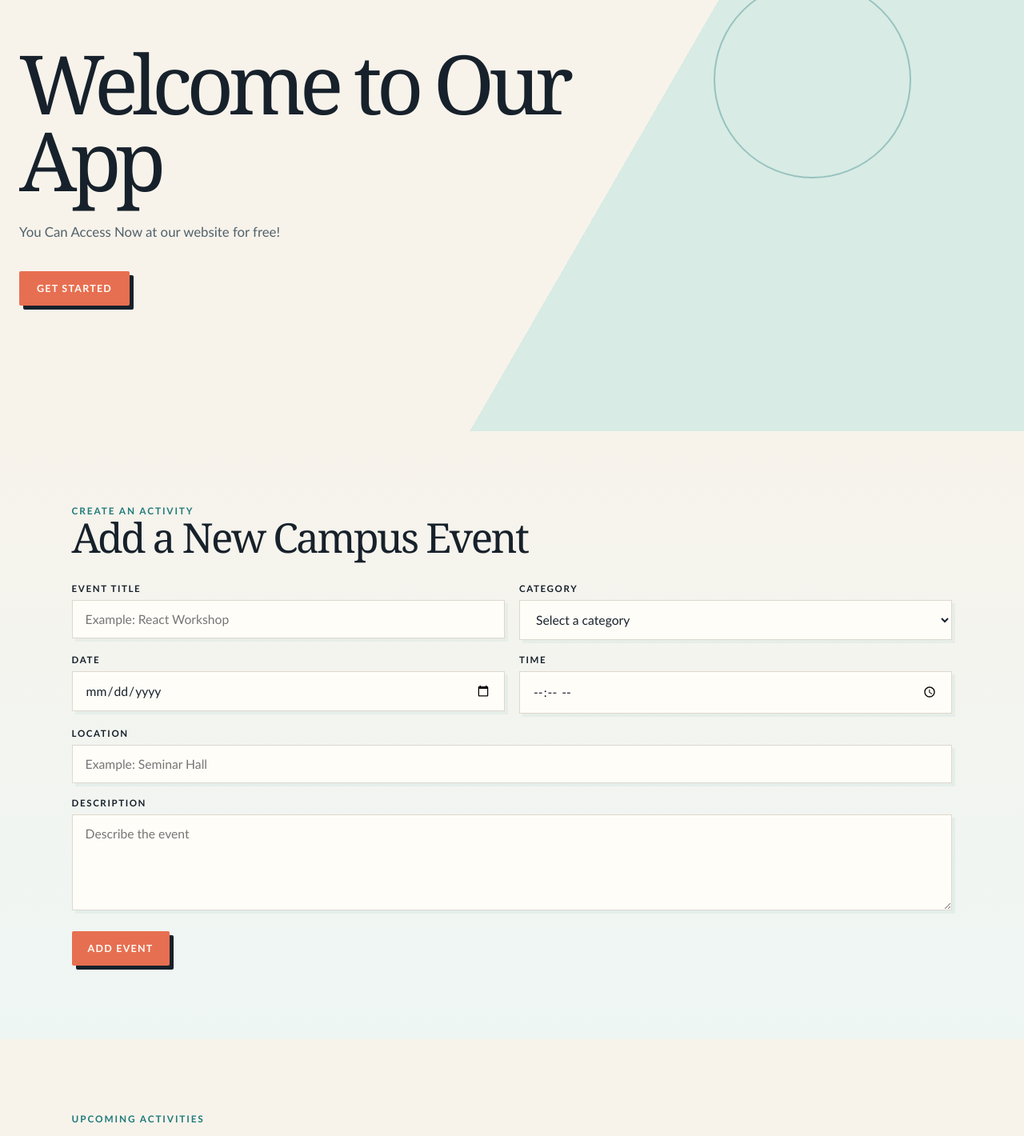
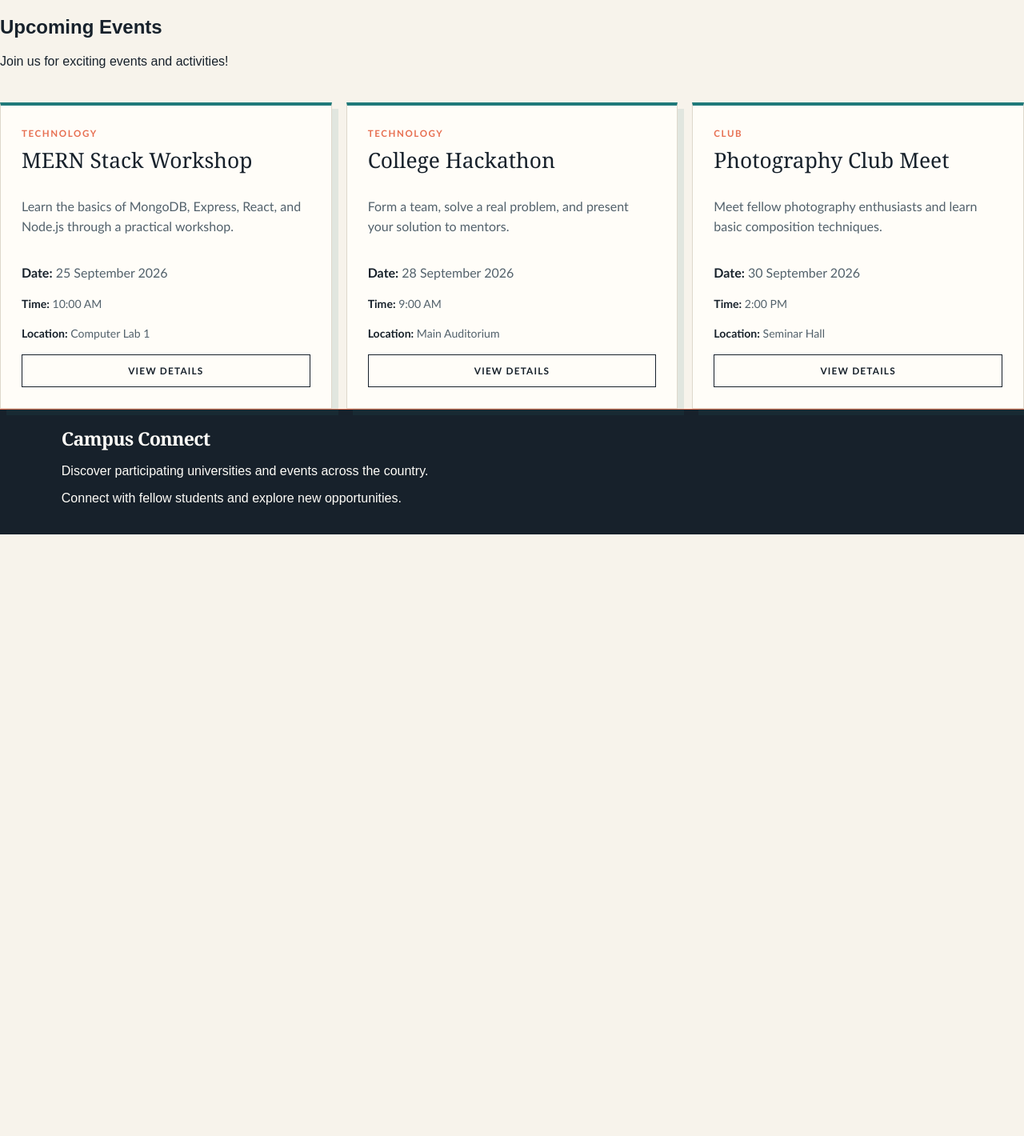
Before and after one commit to Hitesh2006403/MERN-Fullstack, a React (Vite) app: page /events in a window 1280 px wide. Shown: the part 180-1600 px from the top of the page at 80% size. After the commit the page ends 848 px from the top, so only its background shows below. Built offline with nearby package versions, Linux system fonts and the light colour scheme.

Commit message:
new files

```diff
--- a/src/App.jsx
+++ b/src/App.jsx
@@ -35,13 +35,191 @@
 //   );
 // }
 
+// import { useState } from "react";
+// import "./App.css";
+// import Navbar from "./Components/Navbar";
+// import Hero from "./Components/Hero";
+// import EventForm from "./Components/EventForm";
+// import EventSection from "./Components/Eventsection";
+// import Footer from "./Components/footer";
+// import { initialEvents } from "./Data/Event";
+
+// function App() {
+//   const [events, setEvents] = useState(initialEvents);
+
+//   function handleAddEvent(newEvent) {
+//     setEvents([...events, newEvent]);
+//   }
+
+//   return (
+//     <div>
+//       <Navbar />
+
+//       <main id="home">
+//         <Hero
+//           title="Discover What Is Happening on Campus"
+//           description="Find workshops, sports activities, club meetings, and opportunities to connect with other students."
+//         />
+
+//         <EventForm onAddEvent={handleAddEvent} />
+
+//         <EventSection events={events} />
+//       </main>
+
+//       <Footer />
+//     </div>
+//   );
+// }
+// export default App;
+
+
+// import { useState } from "react";
+// import { BrowserRouter, Routes, Route } from "react-router-dom";
+// import "./App.css";
+// import Navbar from "./Components/Navbar";
+// import Hero from "./Components/Hero";
+// import EventForm from "./Components/EventForm";
+// import EventSection from "./Components/Eventsection";
+// import Footer from "./Components/footer";
+// import { initialEvents } from "./Data/Event";
+
+// function App() {
+//   const [events, setEvents] = useState(initialEvents || []);
+
+//   function handleAddEvent(newEvent) {
+//     setEvents((currentEvents) => [...currentEvents, newEvent]);
+//   }
+
+//   return (
+//     <BrowserRouter>
+//       <div className="app">
+//         <Navbar />
+
+//         <Routes>
+//           <Route
+//             path="/"
+//             element={
+//               <>
+//                 <Hero
+//                   title="Discover What Is Happening on Campus"
+//                   description="Find workshops, sports activities, club meetings, and opportunities to connect with other students."
+//                 />
+//                 <EventForm onAddEvent={handleAddEvent} />
+//                 <EventSection events={events} />
+//               </>
+//             }
+//           />
+
+//           <Route
+//             path="/events"
+//             element={<EventSection events={events} />}
+//           />
+
+//           <Route
+//             path="/about"
+//             element={
+//               <section>
+//                 <h1>About Campus Events</h1>
+//                 <p>Discover events happening on campus.</p>
+//               </section>
+//             }
+//           />
+//         </Routes>
+
+//         <Footer />
+//       </div>
+//     </BrowserRouter>
+//   );
+// }
+
+// export default App;
+// import "./App.css";
+// function App() {
+//   const trainername="Manoj";
+//   const trainingday=3;
+//   return (
+//     <main className="App">
+//       <section className="App-header">
+//       <p className="daylabel">React day</p>
+//       <h2 className="title">College course explore </h2>
+//       <p>Trainer:{trainername}</p>
+//       <p>Training Day:{trainingday}</p>
+//       <p>used react,jsx,componenrs</p>
+//     </section>
+//     </main>
+//   );
+// }
+// export default App;
+// import "./App.css";
+// import Navbar from "./Components/Navbar";
+// import Hero from "./Components/Hero";
+// import EventSection from "./Components/EventSection";
+// import Footer from "./Components/footer";
+// function App() {
+//   return (
+//     <div>
+//       <Navbar />
+//       <main className="App">
+//         <h1>Welcome to Campus Connect</h1>
+//       </main>
+//       <Hero />
+//       <EventSection />
+//        <Footer />
+//     </div>
+//   );
+// }
+// export default App;
+// import { useState } from "react";
+// import "./App.css";
+// import Navbar from "./Components/Navbar";
+// import Hero from "./Components/Hero";
+// import EventForm from "./Components/EventForm";
+// import EventSection from "./Components/EventSection";
+// import Footer from "./Components/footer";
+// import { initialEvents } from "./data/events";
+// import { Route, Routes } from "react-router-dom";
+// import About from "./pages/About";
+// function App() {
+//   const [events, setEvents] = useState(initialEvents);
+
+//   function handleAddEvent(newEvent) {
+//     setEvents([...events, newEvent]);
+//   }
+
+//   return (
+//     <div>
+//       <Navbar />
+
+//       <Routes>
+//         <Route
+//           path="/"
+//           element={
+//             <main id="home">
+//               <Hero
+//                 title="Discover What Is Happening on Campus"
+//                 description="Find workshops, sports activities, club meetings, and opportunities to connect with other students."
+//               />
+//               <EventSection events={events} />
+//               <EventForm onAddEvent={handleAddEvent} />
+//             </main>
+//           }
+//         />
+//         <Route path="/pages/about" element={<About />} />
+//       </Routes>
+//       <Footer />
+//     </div>
+//   );
+// }
+
+// export default App;
 import { useState } from "react";
+import { Routes, Route } from "react-router-dom";
 import "./App.css";
 import Navbar from "./Components/Navbar";
-import Hero from "./Components/Hero";
-import EventForm from "./Components/EventForm";
-import EventSection from "./Components/Eventsection";
 import Footer from "./Components/footer";
+import Homepage from "./pages/HomePage";
+import EventsPage from "./pages/EventsPage";
+import AboutPage from "./pages/AboutPage";
 import { initialEvents } from "./Data/Event";
 
 function App() {
@@ -55,16 +233,18 @@ function App() {
     <div>
       <Navbar />
 
-      <main id="home">
-        <Hero
-          title="Discover What Is Happening on Campus"
-          description="Find workshops, sports activities, club meetings, and opportunities to connect with other students."
+      <Routes>
+        <Route
+          path="/"
+          element={
+            <Homepage events={events} onAddEvent={handleAddEvent} />
+          }
         />
 
-        <EventForm onAddEvent={handleAddEvent} />
+        <Route path="/events" element={<EventsPage events={events} />} />
 
-        <EventSection events={events} />
-      </main>
+        <Route path="/about" element={<AboutPage />} />
+      </Routes>
 
       <Footer />
     </div>
--- a/src/Components/EventForm.jsx
+++ b/src/Components/EventForm.jsx
@@ -157,5 +157,4 @@ function EventForm({ onAddEvent }) {
     </section>
   );
 }
-
 export default EventForm;
--- a/src/Components/Eventsection.jsx
+++ b/src/Components/Eventsection.jsx
@@ -203,40 +203,57 @@
 
 // export default EventSection;
 
+// import EventCard from "./EventCard";
+
+// function EventSection({ events }) {
+//   return (
+//     <section id="events" className="events-section">
+//       <div className="section-heading">
+//         <div>
+//           <p className="section-label">Upcoming Activities</p>
+
+//           <h2>Explore Campus Events</h2>
+//         </div>
+
+//         <p>{events.length} events available</p>
+//       </div>
+
+//       {events.length === 0 ? (
+//         <p>No events are available right now.</p>
+//       ) : (
+//         <div className="event-grid">
+//           {events.map(function (event) {
+//             return (
+//               <EventCard
+//                 key={event.id}
+//                 title={event.title}
+//                 category={event.category}
+//                 date={event.date}
+//                 time={event.time}
+//                 location={event.location}
+//                 description={event.description}
+//               />
+//             );
+//           })}
+//         </div>
+//       )}
+//     </section>
+//   );
+// }
+
+// export default EventSection;
 import EventCard from "./EventCard";
 
 function EventSection({ events }) {
   return (
-    <section id="events" className="events-section">
-      <div className="section-heading">
-        <div>
-          <p className="section-label">Upcoming Activities</p>
-
-          <h2>Explore Campus Events</h2>
-        </div>
-
-        <p>{events.length} events available</p>
+    <section className="event-section">
+      <h2>Upcoming Events</h2>
+      <p>Join us for exciting events and activities!</p>
+      <div className="event-grid">
+        {events.map((event) => (
+          <EventCard key={event.id} {...event} />
+        ))}
       </div>
-
-      {events.length === 0 ? (
-        <p>No events are available right now.</p>
-      ) : (
-        <div className="event-grid">
-          {events.map(function (event) {
-            return (
-              <EventCard
-                key={event.id}
-                title={event.title}
-                category={event.category}
-                date={event.date}
-                time={event.time}
-                location={event.location}
-                description={event.description}
-              />
-            );
-          })}
-        </div>
-      )}
     </section>
   );
 }
--- a/src/pages/HomePage.jsx
+++ b/src/pages/HomePage.jsx
@@ -1,15 +1,18 @@
-import EventForm from "../components/EventForm";
-import EventSection from "../components/EventSection";
-import Hero from "../components/Hero";
+import EventForm from "../Components/EventForm";
+import EventSection from "../Components/EventSection";
+import Hero from "../Components/Hero";
 
-function HomePage({events,onAddEvent}){
-    return(
-        <>
-        <Hero title="Discover what is happening in Campus"
-        description="Find workshops,sports,activities,club Meeting,and opportunities to connect with other students."/>
-        <EventForm onAddEvent={onAddEvent}/>
-        <EventSection events={events}/>
-        </>
+function Homepage({ events, onAddEvent }) {
+    return (
+        <div>
+            <Hero
+              title="Discover What Is Happening on Campus"
+              description="Find workshops, sports activities, club meetings, and opportunities to connect with other students."
+            />
+            <EventForm onAddEvent={onAddEvent} />
+            <EventSection events={events} />
+        </div>
     );
 }
-export default HomePage;
+
+export default Homepage;
```
